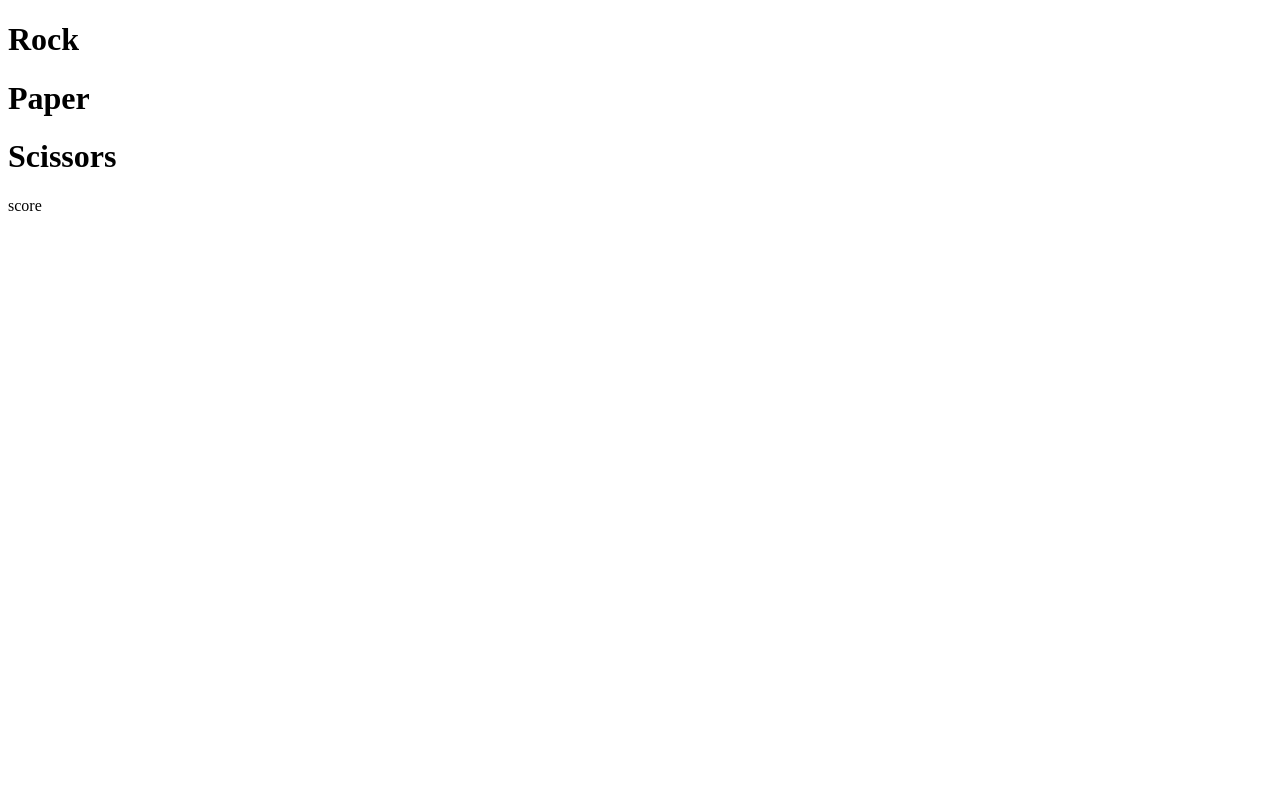
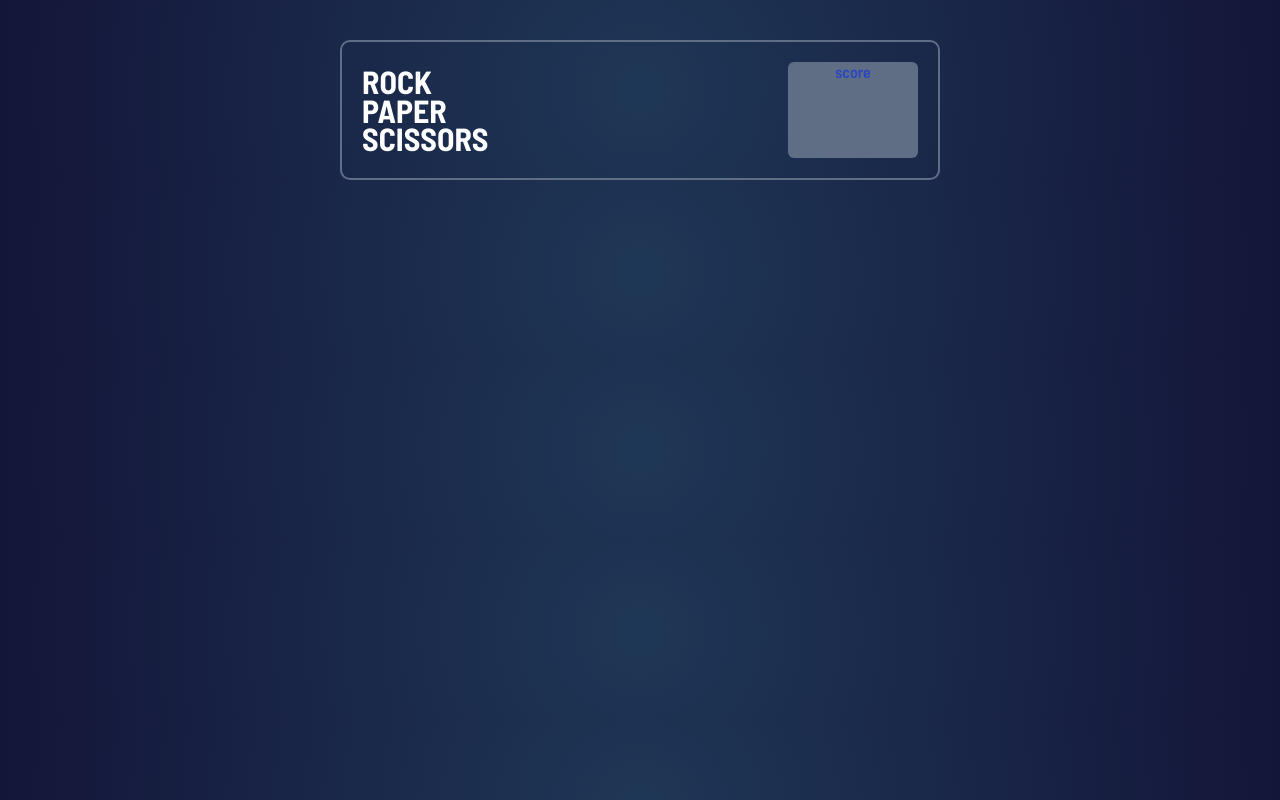
Before and after one commit to Maxim-Pv/rock-paper-scissors, a React (Create React App) app: page / in a window 1280 px wide. Built offline with nearby package versions, Linux system fonts and the light colour scheme.

Commit message:
header develop

```diff
--- a/src/App.js
+++ b/src/App.js
@@ -2,16 +2,18 @@ import './styles.css';
 
 function App() {
   return (
-    <div>
-      <div>
-        <h1>Rock</h1>
-        <h1>Paper</h1>
-        <h1>Scissors</h1>
+    <div className="container">
+      <div className='header'>
+        <div className='title'>
+          <h1>Rock</h1>
+          <h1>Paper</h1>
+          <h1>Scissors</h1>
+        </div>
+        <div className='score'>
+          <span>score</span>
+        </div>
       </div>
 
-      <div>
-        <span>score</span>
-      </div>
     </div>
   );
 }
--- a/src/styles.css
+++ b/src/styles.css
@@ -0,0 +1,56 @@
+@import url('https://fonts.googleapis.com/css2?family=Barlow+Semi+Condensed:wght@600;700&display=swap');
+
+* {
+  margin: 0;
+  padding: 0;
+  box-sizing: border-box;
+}
+
+h1 {
+  padding: 0;
+}
+
+body {
+  font-family: "Barlow Semi Condensed", sans-serif;
+  background: radial-gradient(circle, hsl(214, 47%, 23%), hsl(237, 49%, 15%));
+}
+
+.container {
+  max-width: 1200px;
+  margin: 0 auto;
+  display: flex;
+  flex-direction: column;
+  align-items: center;
+  justify-content: center;
+}
+
+.header {
+  width: 50%;
+  height: 140px;
+  margin-top: 2.5em;
+  display: flex;
+  align-items: center;
+  justify-content: space-between;
+  border: 2px solid hsl(217, 16%, 45%);
+  border-radius: 10px;
+  padding: 20px;
+}
+
+.title {
+  line-height: .9;
+  text-transform: uppercase;
+  color: white;
+}
+
+.score {
+  width: 130px;
+  height: 100%;
+  text-align: center;
+  border-radius: 6px;
+  background: hsl(217, 16%, 45%);
+
+}
+
+.score span {
+  color: hsl(229, 64%, 46%);
+}
```
